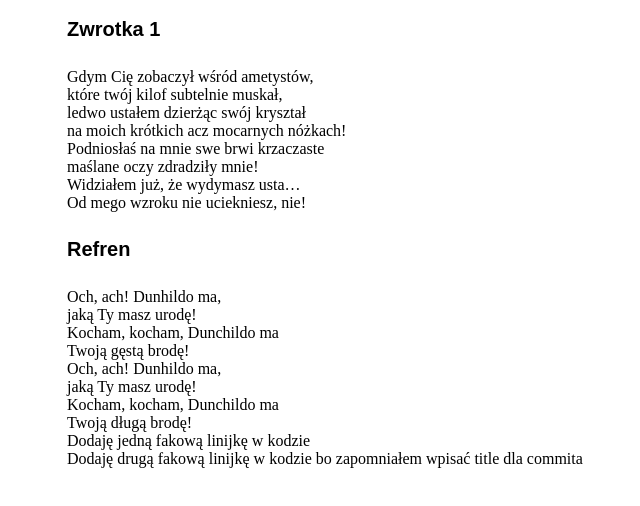
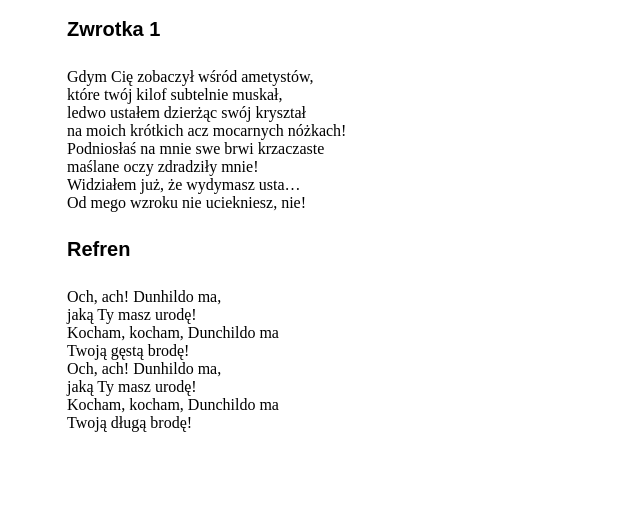
Before and after one commit to Savitarium/nauka-gita, a plain HTML site: page index.html in a window 1280 px wide. Shown: the part 194-700 px from the top of the page, without its empty margins (33-673 px from the left). Drawn offline with Linux system fonts and the light colour scheme; a web font is replaced by a local one.

Commit message:
Delete fake lines

```diff
--- a/index.html
+++ b/index.html
@@ -31,8 +31,6 @@
             <p>jaką Ty masz urodę!</p>
             <p>Kocham, kocham, Dunchildo ma</p>
             <p>Twoją długą brodę!</p>
-            <p>Dodaję jedną fakową linijkę w kodzie</p>
-            <p>Dodaję drugą fakową linijkę w kodzie bo zapomniałem wpisać title dla commita</p>
         </div>
     </section>
 </body>
```
